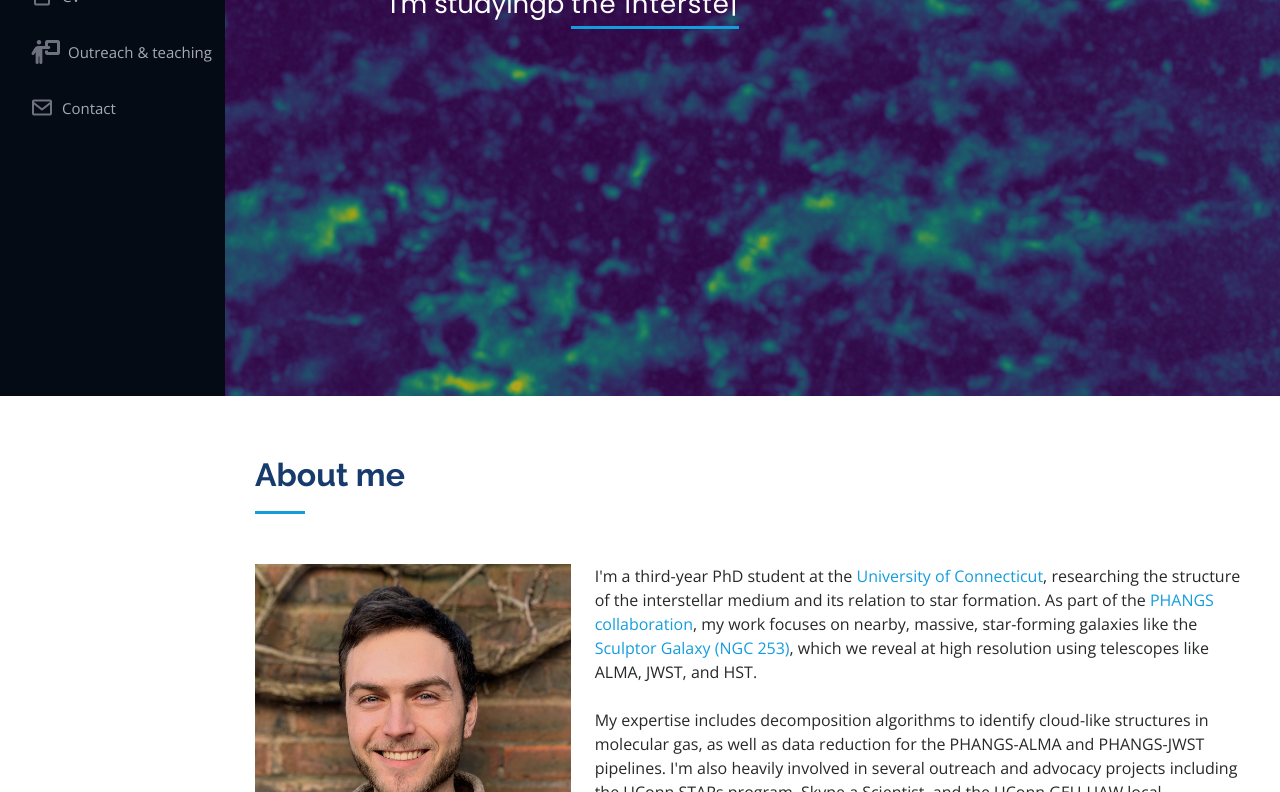
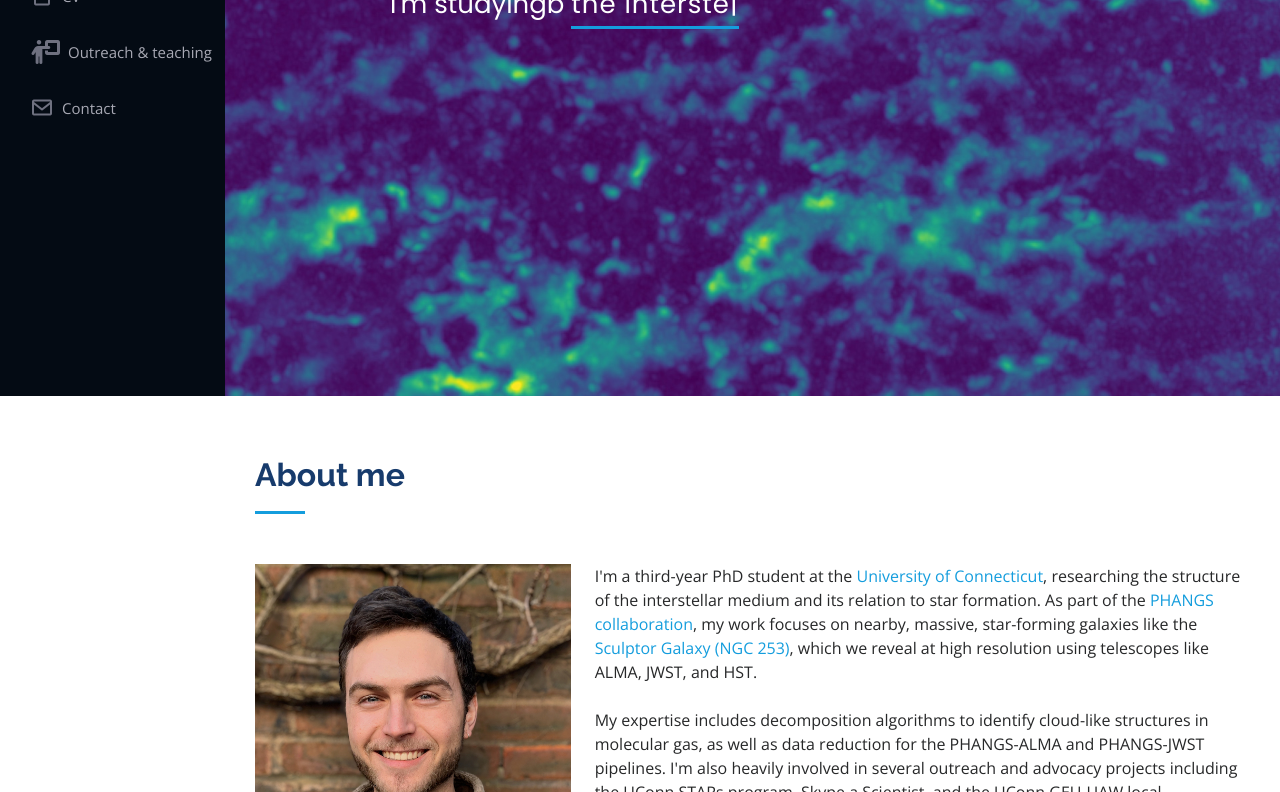
Before and after one commit to EOakes/eoakes.github.io, a plain HTML site: page index.html in a window 1280 px wide. Shown: the part 404-1196 px from the top of the page. Drawn offline with nearby package versions, Linux system fonts and the light colour scheme; some icons are missing.

Commit message:
Remove hero alpha

```diff
--- a/assets/css/style.css
+++ b/assets/css/style.css
@@ -251,7 +251,7 @@ h6 {
 
 #hero:before {
   content: "";
-  background: rgba(5, 13, 24, 0.3);
+  background: rgba(5, 13, 24, 0);
   position: absolute;
   bottom: 0;
   top: 0;
```
